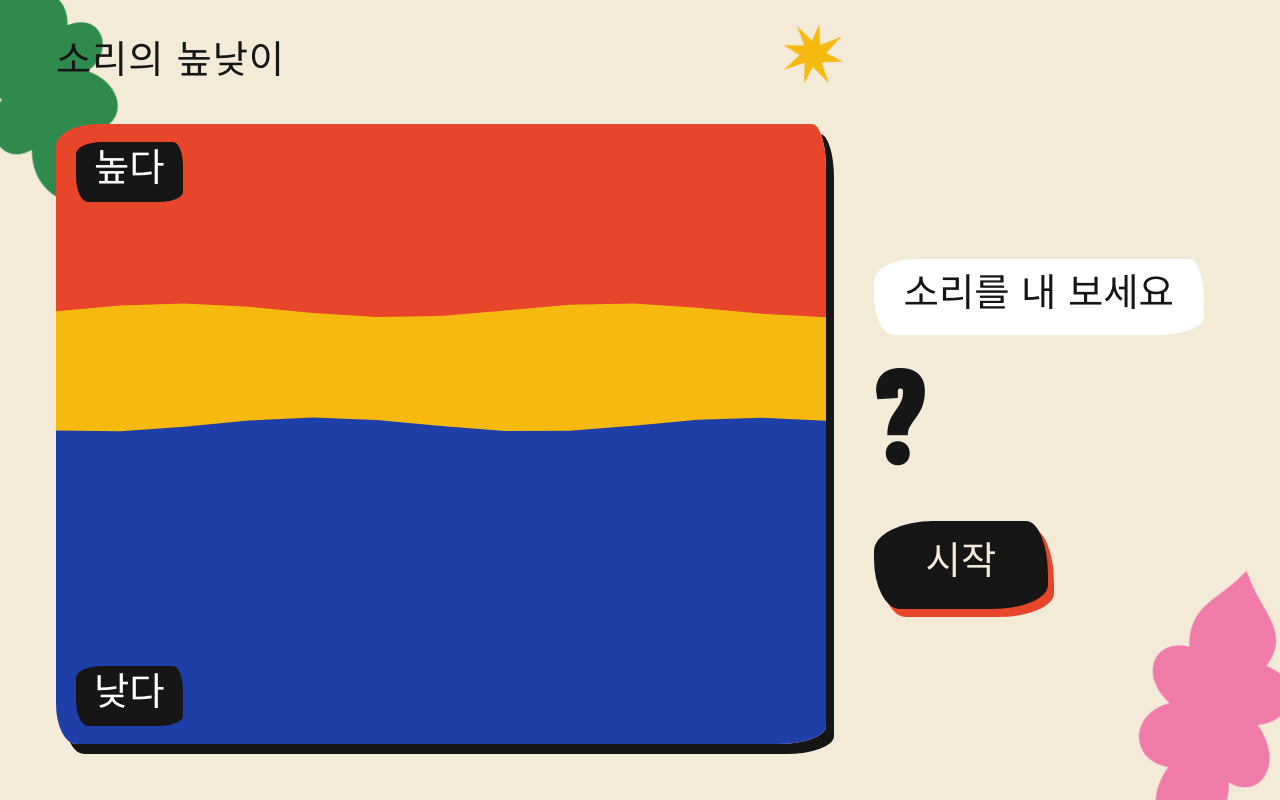
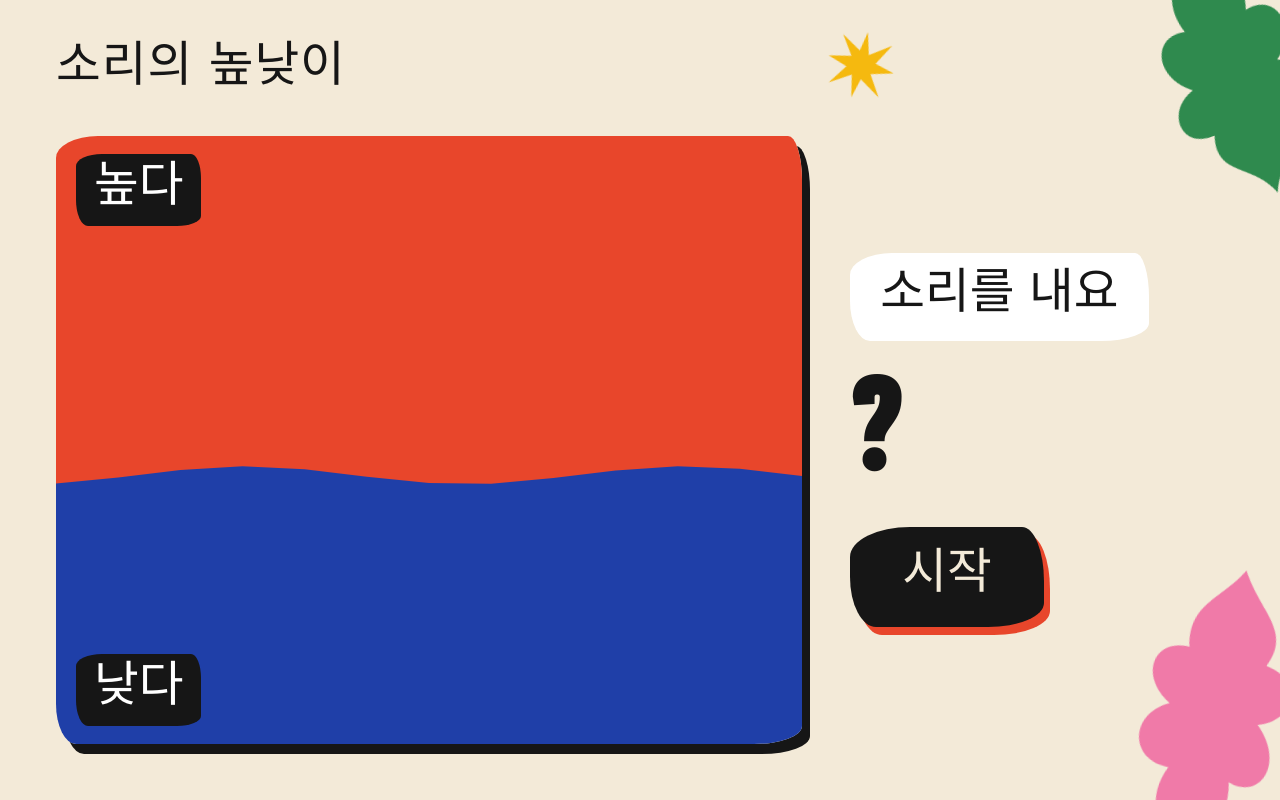
Before and after one commit to onedot91/pitch, a plain HTML site: page index.html in a window 1280 px wide. Drawn offline with Linux system fonts and the light colour scheme.

Commit message:
Two pitch bands for kalimba and boomwhacker, bigger text
Split low/high between G4 and A4 so both instruments read the same way,
sample every 30ms for short boomwhacker notes, narrow the graph range,
enlarge text and move decorations off the title.

Co-Authored-By: Claude Opus 5.5 <noreply@anthropic.com>

```diff
--- a/index.html
+++ b/index.html
@@ -17,7 +17,7 @@
     --green: #2f8a4e;
     --pink: #f07aa8;
     --xl: clamp(72px, 10vw, 168px);
-    --l: clamp(26px, 3vw, 40px);
+    --l: clamp(30px, 3.8vw, 54px);
     --cut: 42px 14px 48px 20px / 22px 44px 18px 40px;
   }
   * { box-sizing: border-box; margin: 0; }
@@ -28,20 +28,21 @@
     font-family: "Black Han Sans", "Apple SD Gothic Neo", "Noto Sans KR", sans-serif;
     font-size: var(--l);
     line-height: 1.15;
+    word-break: keep-all;
     overflow-x: hidden;
   }
 
   /* 마티스 컷아웃 장식 */
   .deco { position: fixed; pointer-events: none; z-index: 0; }
-  .deco.a { top: -40px; left: -30px; width: 150px; transform: rotate(-18deg); fill: var(--green); }
+  .deco.a { top: -50px; right: -30px; width: 150px; transform: rotate(160deg); fill: var(--green); }
   .deco.b { bottom: -50px; right: -20px; width: 170px; transform: rotate(14deg); fill: var(--pink); }
-  .deco.c { top: 22px; right: 34%; width: 64px; fill: var(--yellow); transform: rotate(12deg); }
+  .deco.c { top: 30px; right: 30%; width: 70px; fill: var(--yellow); transform: rotate(12deg); }
 
   .app {
     position: relative; z-index: 1;
     min-height: 100%;
     display: grid;
-    grid-template-columns: 1fr minmax(300px, 30%);
+    grid-template-columns: 1fr minmax(320px, 32%);
     grid-template-rows: auto 1fr;
     gap: 40px 48px;
     padding: 40px 56px 56px;
@@ -79,7 +80,6 @@
     transition: background .25s, color .25s;
   }
   .word.hi { background: var(--red); color: #fff; }
-  .word.mid { background: var(--yellow); color: var(--ink); }
   .word.lo { background: var(--blue); color: #fff; }
   .num { font-size: var(--xl); line-height: .95; font-variant-numeric: tabular-nums; }
   .num small { font-size: var(--l); margin-left: .2em; }
@@ -125,7 +125,7 @@
   </section>
 
   <section class="side">
-    <div class="word" id="word">소리를 내 보세요</div>
+    <div class="word" id="word">소리를 내요</div>
     <div class="num empty" id="num">?<small>Hz</small></div>
     <button id="btn" type="button">시작</button>
     <div class="msg" id="msg" role="status"></div>
@@ -135,12 +135,13 @@
 <script>
 (() => {
   // 높낮이 기준 (Hz)
-  // 칼림바(도4 262 ~ 미6 1319): 도·레·미·파·솔(아래 다섯 개) = 낮은 소리, 높은 솔부터 = 높은 소리
-  const LOW = 420, HIGH = 760;
-  const FMIN = 80, FMAX = 2000;           // 그래프 아래끝/위끝
-  const HISTORY = 160;                    // 약 8초 (50ms 간격)
+  // 솔(392)과 라(440) 사이를 경계로: 도레미파솔 = 낮은 소리, 라부터 = 높은 소리 (칼림바·붐웨커 공통)
+  const SPLIT = 415;
+  const FMIN = 150, FMAX = 1500;           // 그래프 아래끝/위끝
+  const TICK = 30;                        // 30ms마다 측정
+  const HISTORY = 270;                    // 약 8초
 
-  const COLORS = { hi: '#e8462b', mid: '#f5b90f', lo: '#1f3fa8', ink: '#161616' };
+  const COLORS = { hi: '#e8462b', lo: '#1f3fa8', ink: '#161616' };
 
   const canvas = document.getElementById('graph');
   const ctx = canvas.getContext('2d');
@@ -153,7 +154,7 @@
   let history = new Array(HISTORY).fill(null);
   let recent = [], lastRms = 0, holdOff = 0, held = null;
 
-  const band = f => f >= HIGH ? 'hi' : f < LOW ? 'lo' : 'mid';
+  const band = f => f >= SPLIT ? 'hi' : 'lo';
   const yOf = (f, h) => {
     const t = (Math.log(f) - Math.log(FMIN)) / (Math.log(FMAX) - Math.log(FMIN));
     return h - Math.min(1, Math.max(0, t)) * h;
@@ -235,7 +236,7 @@
   function show(f) {
     const b = band(f);
     wordEl.className = 'word ' + b;
-    wordEl.textContent = b === 'hi' ? '높은 소리' : b === 'lo' ? '낮은 소리' : '중간 소리';
+    wordEl.textContent = b === 'hi' ? '높은 소리' : '낮은 소리';
     numEl.firstChild.textContent = Math.round(f);
     numEl.classList.remove('empty');
   }
@@ -248,8 +249,8 @@
     }
     ctx.setTransform(dpr, 0, 0, dpr, 0, 0);
 
-    // 세 개의 색 띠 (종이를 오려 붙인 듯 살짝 물결)
-    const yHi = yOf(HIGH, h), yLo = yOf(LOW, h);
+    // 두 개의 색 띠 (종이를 오려 붙인 듯 살짝 물결)
+    const ySplit = yOf(SPLIT, h);
     const wave = (y, amp, seed) => {
       ctx.lineTo(w, y);
       for (let i = 12; i >= 0; i--) {
@@ -258,10 +259,8 @@
       }
     };
     ctx.fillStyle = COLORS.lo; ctx.fillRect(0, 0, w, h);
-    ctx.fillStyle = COLORS.mid;
-    ctx.beginPath(); ctx.moveTo(0, 0); ctx.lineTo(w, 0); wave(yLo, 7, 1); ctx.closePath(); ctx.fill();
     ctx.fillStyle = COLORS.hi;
-    ctx.beginPath(); ctx.moveTo(0, 0); ctx.lineTo(w, 0); wave(yHi, 7, 3); ctx.closePath(); ctx.fill();
+    ctx.beginPath(); ctx.moveTo(0, 0); ctx.lineTo(w, 0); wave(ySplit, 9, 2); ctx.closePath(); ctx.fill();
 
     // 지나간 소리: 하얀 종이 띠 (가까운 소리끼리는 이어서)
     const step = (w - 70) / (HISTORY - 1);
@@ -275,7 +274,7 @@
       const f = history[i];
       if (f == null) continue;
       const x = 20 + i * step, y = yOf(f, h);
-      if (prev >= 0 && i - prev <= 12) ctx.lineTo(x, y);
+      if (prev >= 0 && i - prev <= 20) ctx.lineTo(x, y);
       else { ctx.moveTo(x, y); ctx.lineTo(x + 0.1, y); }
       prev = i;
     }
@@ -317,7 +316,7 @@
     analyser.fftSize = 2048;
     buf = new Float32Array(analyser.fftSize);
     src.connect(analyser);
-    timer = setInterval(tick, 50);
+    timer = setInterval(tick, TICK);
     btn.textContent = '멈춤';
   }
 
```
